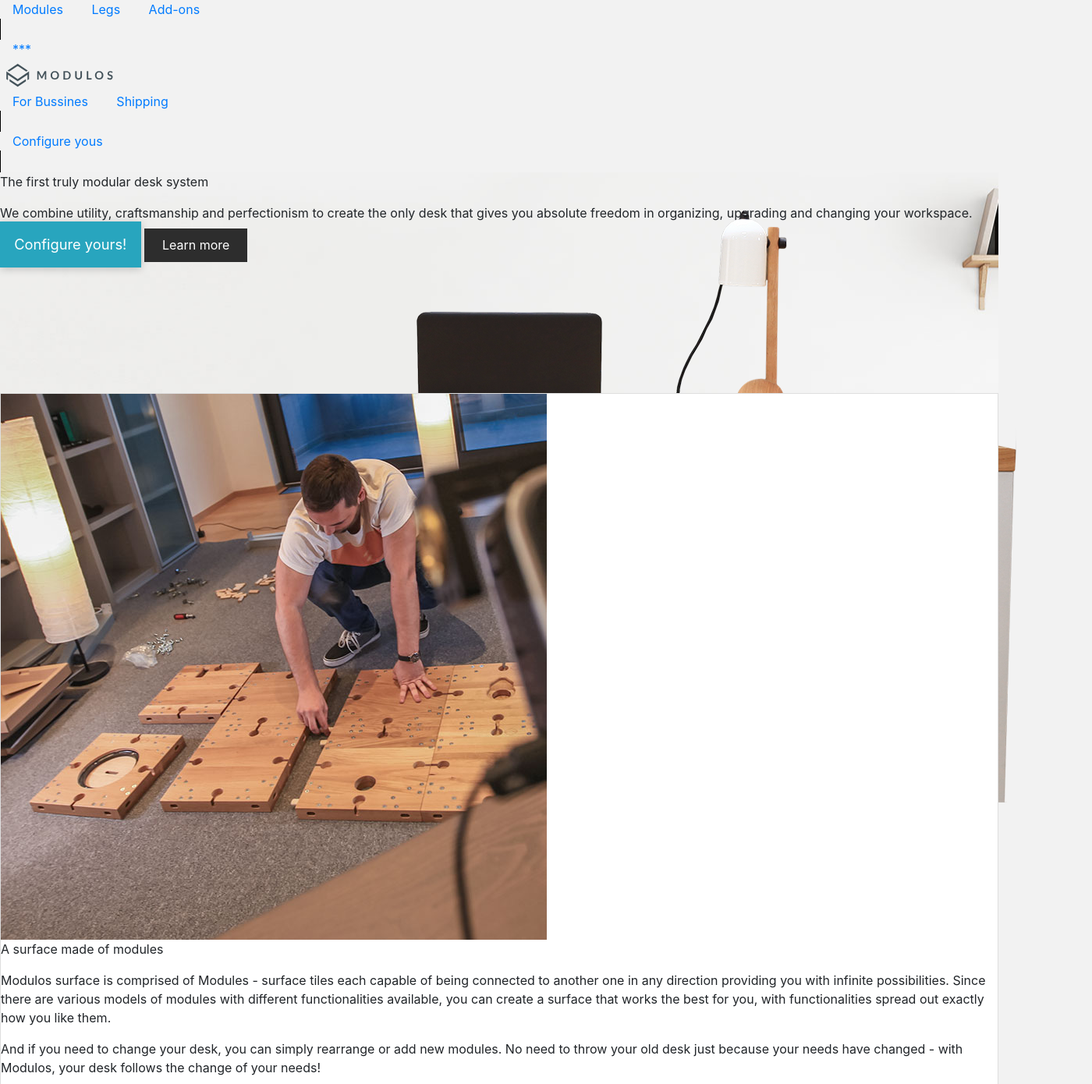
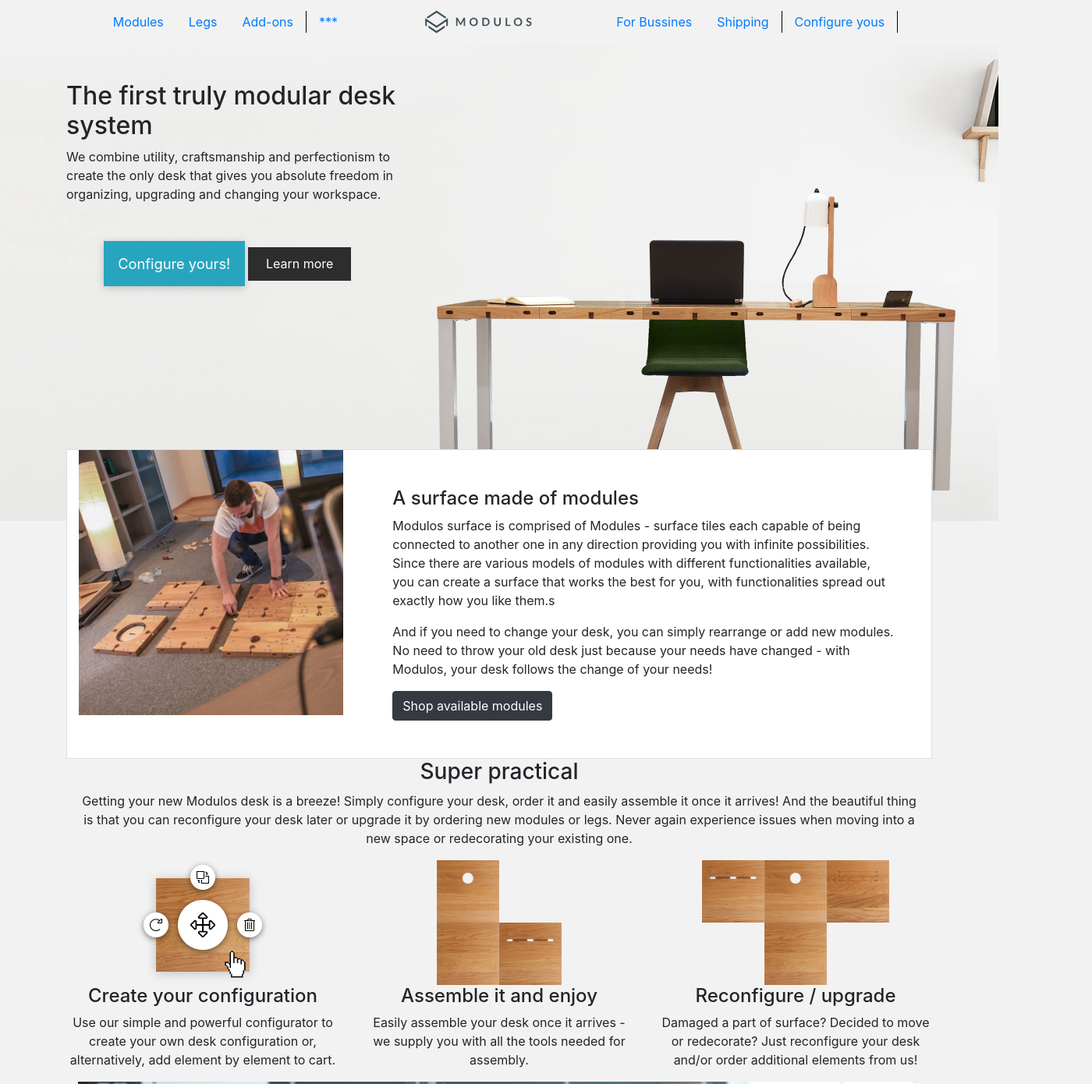
Before and after one commit to Fedesoft-Olimpia/Clonacion, a plain HTML site: page index.html in a window 1280 px wide. Shown: the top 1390 px of the page at 78% size, 1400 px wide, since content can reach past the window. Drawn offline with nearby package versions, Linux system fonts and the light colour scheme.

Commit message:
primer commit

```diff
--- a/index.html
+++ b/index.html
@@ -11,29 +11,29 @@
   <title>Modulos Desk</title>
 </head>
 
-<div>
+<div class="container-fluid">
 
-  <div>
+  <div class="container">
 
 
     <header>
-      <div>
-        <div>
+      <div class="d-flex justify-content-around align-items-center">
+        <div class="d-flex justify-content-start ">
           <a href="#" class="navigation"> Modules</a>
           <a href="#" class="navigation"> Legs</a>
           <a href="#" class="navigation"> Add-ons</a>
-          <span class="pipe"></span>
+          <span class="pipe align-self-center"></span>
           <a href="#" class="navigation">***</a>
         </div>
-        <div>
+        <div class="d-flex justify-content-center ">
           <img src="img/logo.svg" class="logo" alt="logo">
         </div>
-        <div>
+        <div class="d-flex justify-content-end">
           <a href="#" class="navigation"> For Bussines</a>
           <a href="#" class="navigation"> Shipping</a>
-          <span class="pipe"></span>
+          <span class="pipe align-self-center"></span>
           <a href="#" class="navigation"> Configure yous</a>
-          <span class="pipe"></span>
+          <span class="pipe align-self-center"></span>
 
         </div>
       </div>
@@ -44,43 +44,43 @@
 </div>
 <section class="principal">
 
-  <div>
-    <div>
-      <div>
-        <p>The first truly modular desk system</p>
+  <div class="container">
+    <div class="row">
+      <div class="col-5 pt-5">
+        <p class="h2">The first truly modular desk system</p>
         <p>We combine utility, craftsmanship and perfectionism to create the only desk that gives you absolute freedom in organizing,
           upgrading and changing your workspace.</p>
-        <div>
+        <div class="p-5">
           <a href="#" class="btn-principal">Configure yours!</a>
           <a href="#" class="btn-secundario">Learn more</a>
         </div>
       </div>
-      <div>
-        <img src="img/escritorio-2.png" class="img-principal" alt="escritorio">
+      <div  class="col-7">
+        <img src="img/escritorio-2.png" class="img-principal img-fluid" alt="escritorio">
       </div>
     </div>
   </div>
 </section>
 
 <section>
-  <div>
-    <div>
-      <div class="manual-card">
-        <div>
-          <img src="img/card.jpg">
+  <div class="container">
+    <div class="container-fluid">
+      <div class="manual-card row">
+        <div class="col-4">
+          <img src="img/card.jpg" class="img-fluid">
         </div>
-        <div>
+        <div class="col-8 p-5">
 
-          <div>
-            <p>A surface made of modules</p>
+          <div class="center">
+            <p class="h4">A surface made of modules</p>
             <p>Modulos surface is comprised of Modules - surface tiles each capable of being connected to another one in any
               direction providing you with infinite possibilities. Since there are various models of modules with different
               functionalities available, you can create a surface that works the best for you, with functionalities spread
-              out exactly how you like them.
+              out exactly how you like them.s
             </p>
             <p>And if you need to change your desk, you can simply rearrange or add new modules. No need to throw your old desk
               just because your needs have changed - with Modulos, your desk follows the change of your needs!</p>
-            <a href="#">Shop available modules</a>
+            <a href="#" class="btn btn-dark">Shop available modules</a>
           </div>
 
         </div>
@@ -89,33 +89,33 @@
   </div>
 </section>
 
-<section>
-  <div>
-    <p>Super practical</p>
-    <p>Getting your new Modulos desk is a breeze! Simply configure your desk, order it and easily assemble it once it arrives!
+<section class="container">
+  <div class="container">
+    <p class="h3 text-center">Super practical</p>
+    <p class="text-center">Getting your new Modulos desk is a breeze! Simply configure your desk, order it and easily assemble it once it arrives!
       And the beautiful thing is that you can reconfigure your desk later or upgrade it by ordering new modules or legs.
       Never again experience issues when moving into a new space or redecorating your existing one.</p>
   </div>
 
-  <div>
-    <div>
-      <img src="img/bloque-1.png">
-      <p>Create your configuration</p>
-      <p>Use our simple and powerful configurator to create your own desk configuration or, alternatively, add element by element
+  <div class="row">
+    <div class="col-4">
+      <img src="img/bloque-1.png" class="d-block mx-auto">
+      <p  class="h4 text-center">Create your configuration</p>
+      <p  class="text-center">Use our simple and powerful configurator to create your own desk configuration or, alternatively, add element by element
         to cart.</p>
     </div>
 
-    <div>
-      <img src="img/bloque-2.png">
-      <p>Assemble it and enjoy
+    <div class="col-4">
+      <img src="img/bloque-2.png" class="d-block mx-auto">
+      <p  class="h4 text-center" >Assemble it and enjoy
       </p>
-      <p>Easily assemble your desk once it arrives - we supply you with all the tools needed for assembly.</p>
+      <p  class="text-center">Easily assemble your desk once it arrives - we supply you with all the tools needed for assembly.</p>
     </div>
 
-    <div>
-      <img src="img/bloque-3.png">
-      <p>Reconfigure / upgrade</p>
-      <p>Damaged a part of surface? Decided to move or redecorate? Just reconfigure your desk and/or order additional elements
+    <div class="col-4">
+      <img src="img/bloque-3.png" class="d-block mx-auto">
+      <p class="h4 text-center">Reconfigure / upgrade</p>
+      <p  class="text-center">Damaged a part of surface? Decided to move or redecorate? Just reconfigure your desk and/or order additional elements
         from us!
       </p>
     </div>
@@ -126,14 +126,14 @@
 
 
 <section>
-  <div>
-    <div>
-      <img src="img/escritorio-1.jpg">
+  <div class="container">
+    <div class="container-fluid">
+      <img src="img/escritorio-1.jpg" class="img-fluid">
     </div>
   </div>
 
-  <div>
-    <div>
+  <div class="container">
+    <div class="container-fluid">
       <div>
 
         <div class="manual-card">
```
